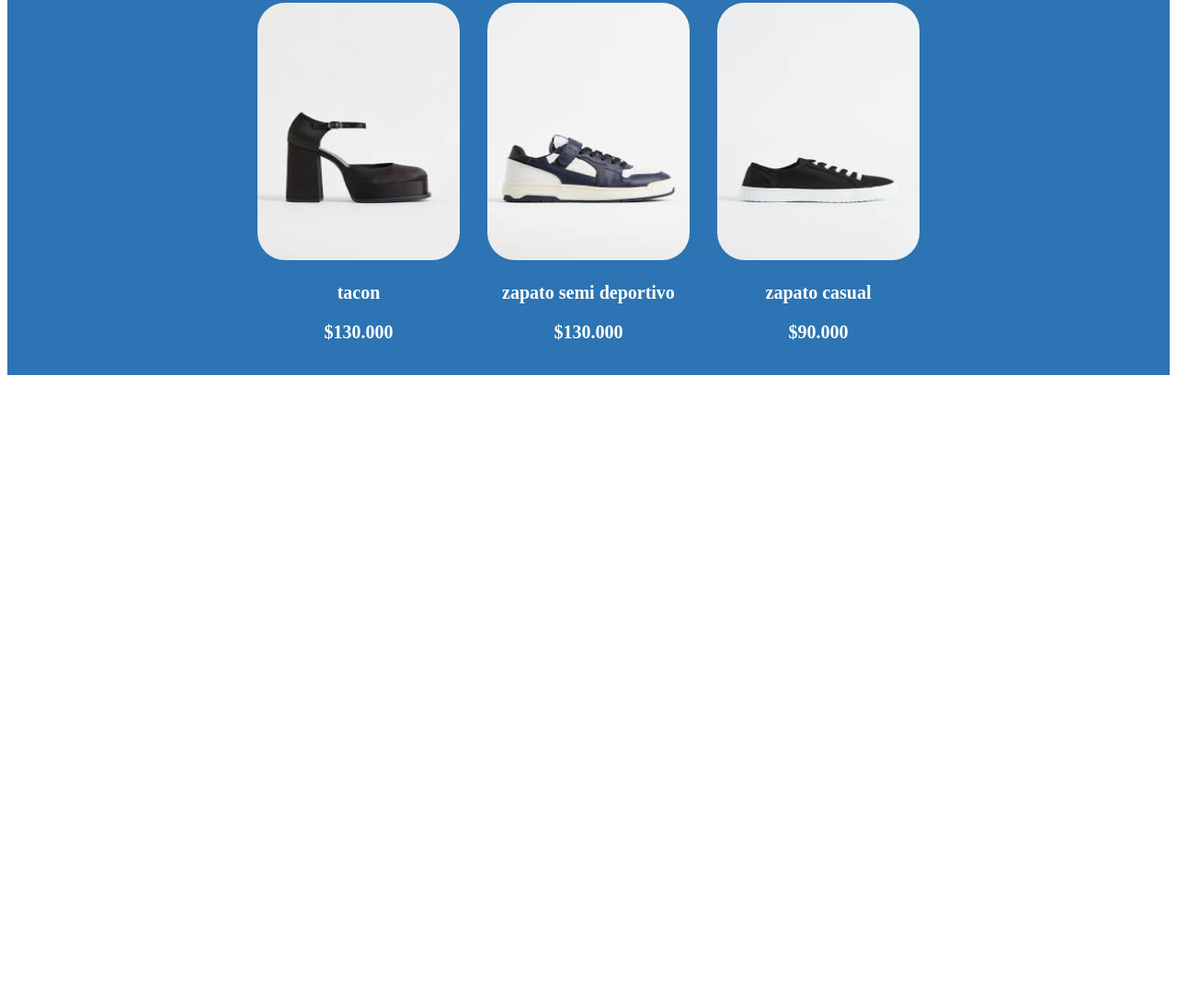
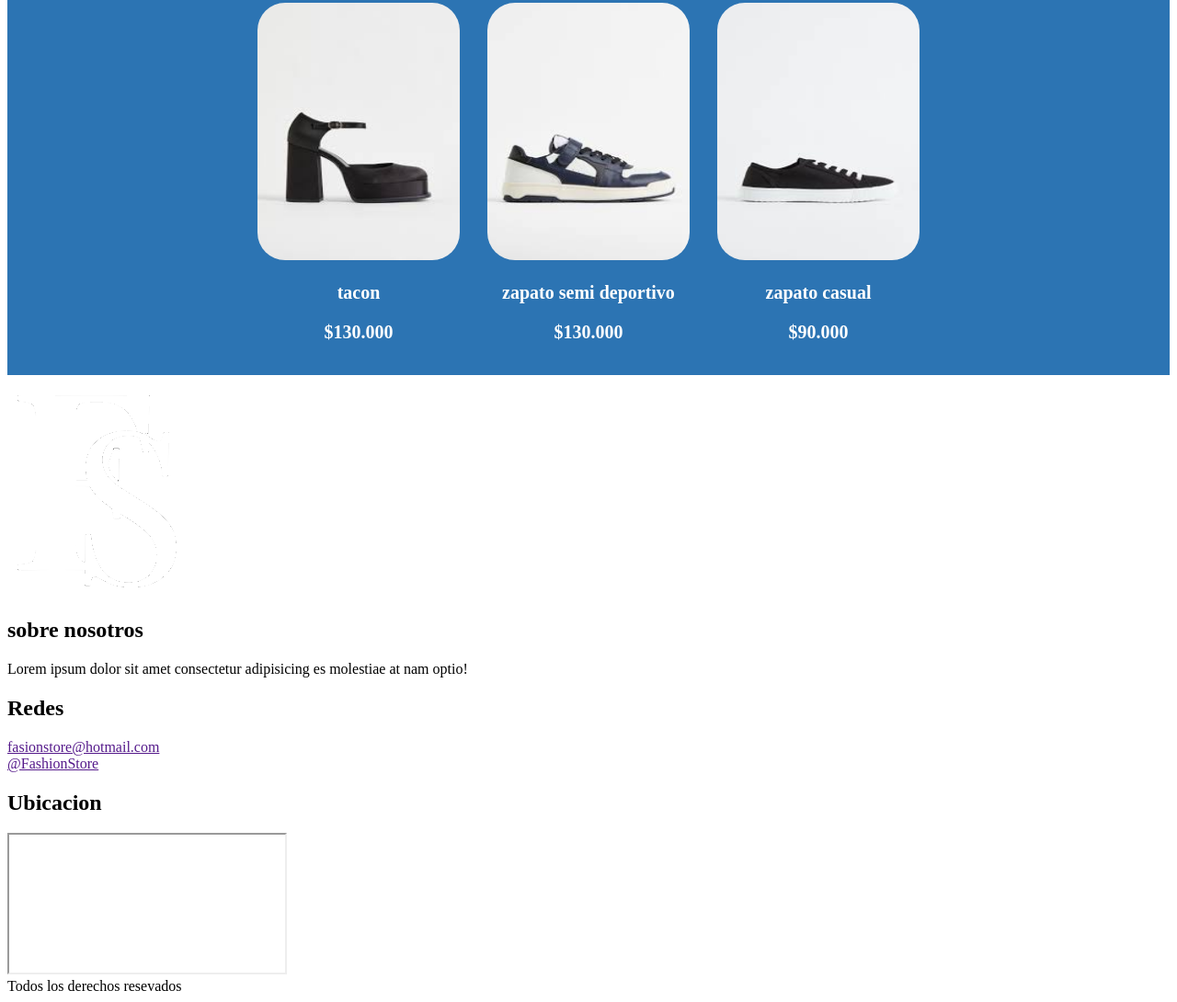
Before and after one commit to NicollYuliana/proyecto-, a plain HTML site: page moda_formal.html in a window 1280 px wide. Shown: the part 1366-2456 px from the top of the page at 92% size. Before the commit the page ends 1782 px from the top, so only its background shows below. Drawn offline with Linux system fonts and the light colour scheme; grey boxes are pictures that could not be loaded.

Commit message:
Docs: Update

```diff
--- a/moda_formal.html
+++ b/moda_formal.html
@@ -6,7 +6,7 @@
     <meta name="viewport" content="width=device-width, initial-scale=1.0">
     <title>Fasion Store</title>
     <link rel="stylesheet" href="css/estilos.css">
-
+    <link rel="shortcut icon" href="assets/logoblanco.ico">
 </head>
 <body>
     <div class="titulo"> MODA FORMAL </div>
@@ -36,6 +36,27 @@
 
 
         </div>
+        <footer>
+            <div>
+                <a href=""><img src="./assets/icono.png" alt=""></a>
+                <h2>sobre nosotros</h2>
+                <p>Lorem ipsum dolor sit amet consectetur adipisicing es molestiae at nam optio!</p>
+            </div>
+            <div>
+                <h2>Redes</h3>
+                    <a href="">fasionstore@hotmail.com</a>
+                    <br>
+                    <a href="">@FashionStore</a>
+            </div>
+            <div>
+                <h2>Ubicacion</h2>
+                <iframe src="https://www.google.com/maps/embed?pb=!1m14!1m8!1m3!1d12277.637350273038!2d-77.00243251429333!3d3.9100492958877666!3m2!1i1024!2i768!4f13.1!3m3!1m2!1s0x8e373d7670681b23%3A0x5867def7ff56b082!2sParqueadero%20grankarga%20entrekarga!5e0!3m2!1ses!2sco!4v1675960919446!5m2!1ses!2sco" allowfullscreen="" loading="lazy" referrerpolicy="no-referrer-when-downgrade"></iframe>
+            </div>
+            <div class="rf">
+                Todos los derechos resevados
 
+            </div>
+
+        </footer>
 </body>
 </html>
```
Also changed, not shown: index.html (+5 -7 lines), ropa_deportiva.html (+29 -3 lines).
